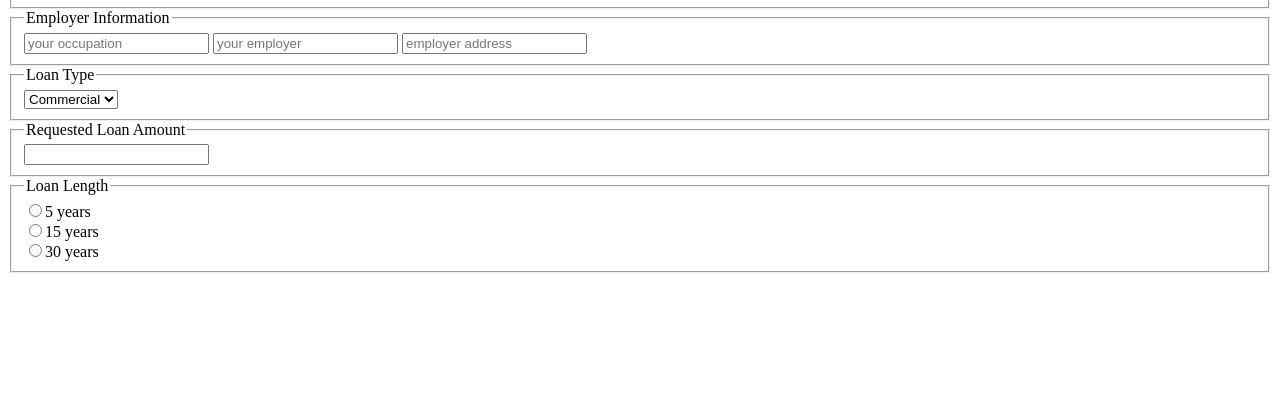
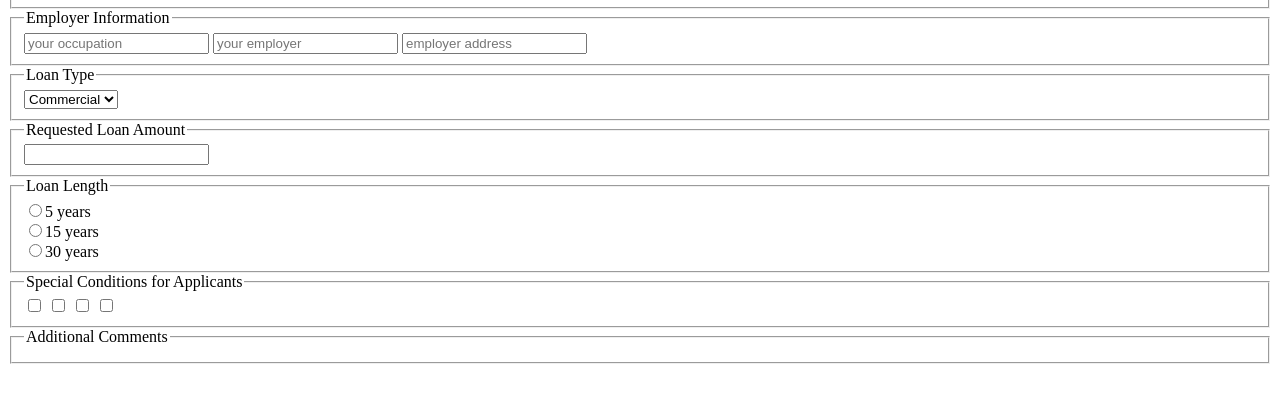
Before and after one commit to katherinetuter/banking_form, a plain HTML site: page index.html in a window 1280 px wide. Shown: the part 127-530 px from the top of the page. Drawn offline with Linux system fonts and the light colour scheme.

Commit message:
added special conditions

```diff
--- a/index.html
+++ b/index.html
@@ -44,17 +44,25 @@
 			<input type="radio" name="loan length" value="15 years">15 years<br>
 			<input type="radio" name="loan length" value="30 years">30 years<br>
 		</fieldset>
+
+		<fieldset>
+			<legend>Special Conditions for Applicants</legend>
+			<input type="checkbox" name="payment" value="I have a down payment">
+			<input type="checkbox" name="residency" value="Out-of-state resident">
+			<input type="checkbox" name="married" value="Married">
+			<input type="checkbox" name="co-signer" value="I have a co-signer">
+		</fieldset>
+
+		<fieldset>
+			<legend>Additional Comments</legend>
+		</fieldset>
 			<!--
 
 
 
-15 years
-30 years
-Checkbox group for special conditions
-I have a down payment
-Out-of-state resident
-Married
-Loan will be co-signed
+
+
+
 A text area to allow for additional comments
 Applicant email address
 Applicant telephone number
```
